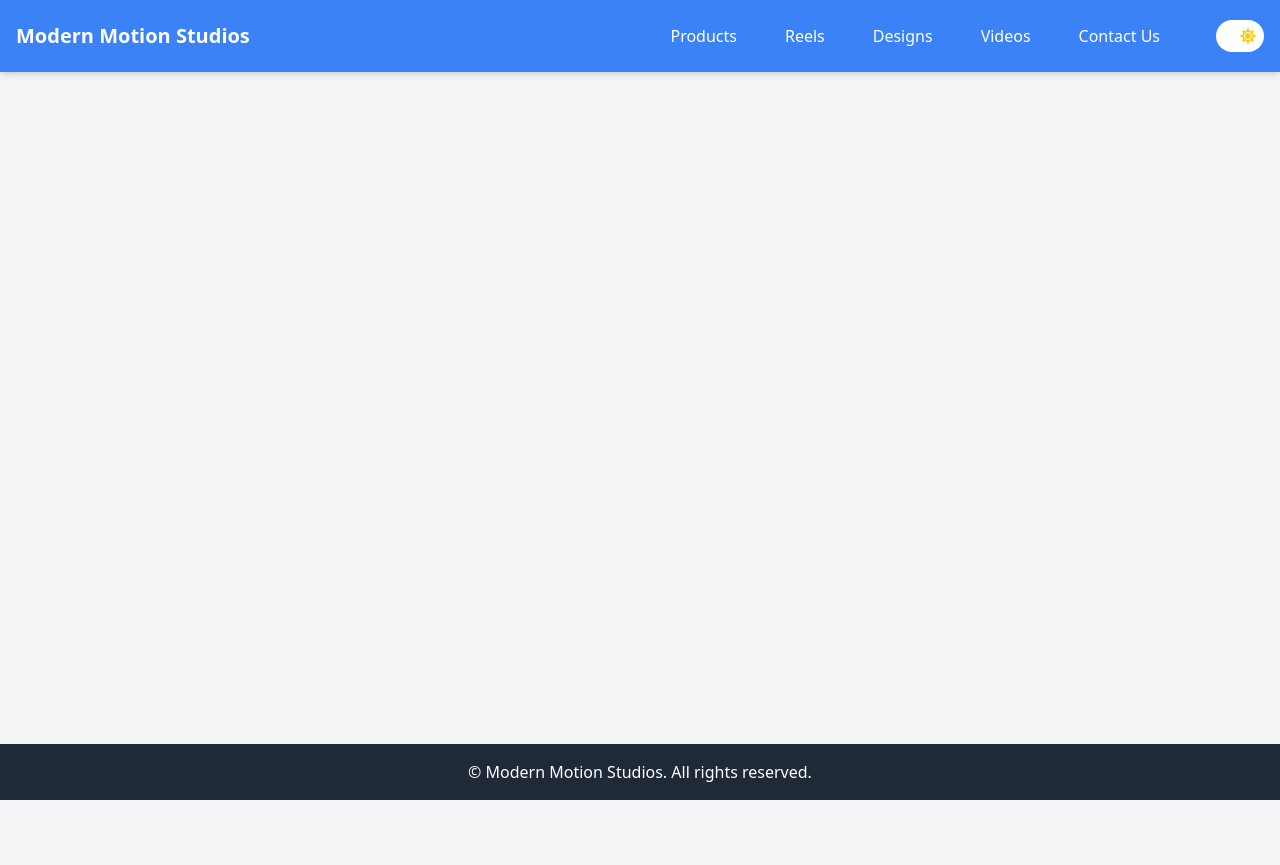
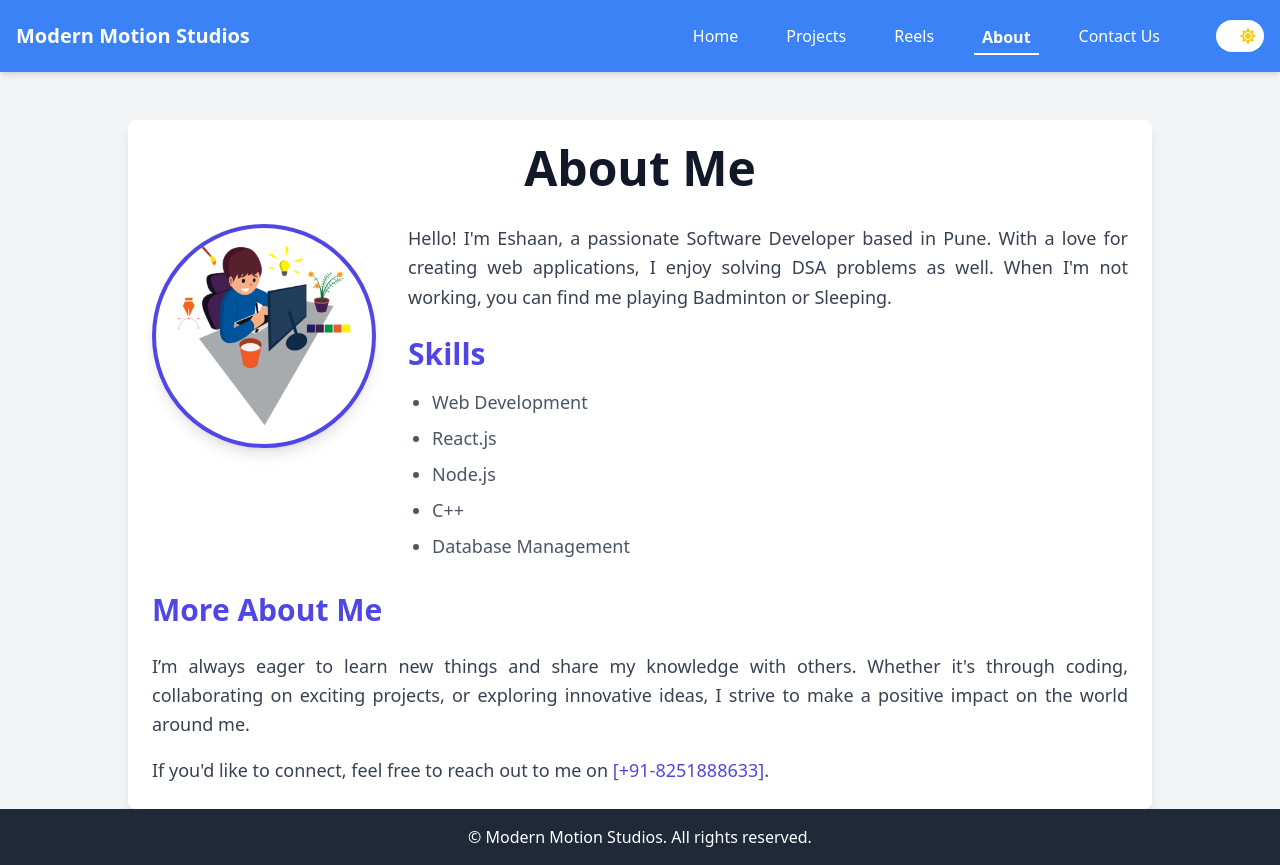
Before and after one commit to eshaanpandey/ModerMotionStudios, a React (Create React App) app in the folder client/: page /about in a window 1280 px wide. Before the commit the page ends 800 px from the top, so only its background shows below. Built offline with nearby package versions, Linux system fonts and the light colour scheme.

Commit message:
add about page

```diff
--- a/client/src/App.tsx
+++ b/client/src/App.tsx
@@ -6,6 +6,7 @@ import Loader from './components/Loader.tsx';
 const LandingPage = React.lazy(() => import('./pages/LandingPage.tsx'));
 const ProjectDetails = React.lazy(() => import('./pages/ProjectDetails.tsx'));
 const CategoryPage = React.lazy(() => import('./pages/CategoryPage.tsx'));
+const AboutPage = React.lazy(() => import('./pages/AboutPage.tsx'));
 const ContactPage = React.lazy(() => import('./pages/ContactPage.tsx'));
 
 
@@ -19,6 +20,7 @@ const App: React.FC = () => {
                       <Route path="/project/:id" element={<ProjectDetails />} key="project-details" />
                       <Route path="/category/:category" element={<CategoryPage />} key="category-page" />
                       <Route path="/contact" element={<ContactPage />} key="contact" />
+                      <Route path="/about" element={<AboutPage />} key="contact" />
                     </Routes>
                 </Suspense>
             </MainLayout>
--- a/client/src/components/Navbar.tsx
+++ b/client/src/components/Navbar.tsx
@@ -42,17 +42,17 @@ const Navbar: React.FC = React.memo(() => {
                 </NavLink>
 
                 <div className="hidden lg:flex items-center gap-8">
-                    <NavLink to="/category/products" className={({ isActive }) => `nav-link ${isActive ? 'active' : ''} ${darkMode ? 'text-white' : 'text-white'}`}>
-                        Products
+                    <NavLink to="/" className={({ isActive }) => `nav-link ${isActive ? 'active' : ''} ${darkMode ? 'text-white' : 'text-white'}`}>
+                        Home
+                    </NavLink>
+                    <NavLink to="/category/projects" className={({ isActive }) => `nav-link ${isActive ? 'active' : ''} ${darkMode ? 'text-white' : 'text-white'}`}>
+                        Projects
                     </NavLink>
                     <NavLink to="/category/reels" className={({ isActive }) => `nav-link ${isActive ? 'active' : ''} ${darkMode ? 'text-white' : 'text-white'}`}>
                         Reels
                     </NavLink>
-                    <NavLink to="/category/designs" className={({ isActive }) => `nav-link ${isActive ? 'active' : ''} ${darkMode ? 'text-white' : 'text-white'}`}>
-                        Designs
-                    </NavLink>
-                    <NavLink to="/category/videos" className={({ isActive }) => `nav-link ${isActive ? 'active' : ''} ${darkMode ? 'text-white' : 'text-white'}`}>
-                        Videos
+                    <NavLink to="/about" className={({ isActive }) => `nav-link ${isActive ? 'active' : ''} ${darkMode ? 'text-white' : 'text-white'}`}>
+                        About
                     </NavLink>
                     <NavLink to="/contact" className={({ isActive }) => `nav-link ${isActive ? 'active' : ''} ${darkMode ? 'text-white' : 'text-white'}`}>
                         Contact Us
@@ -78,17 +78,17 @@ const Navbar: React.FC = React.memo(() => {
                 } ${darkMode ? 'bg-gray-800 text-white' : 'bg-blue-500 text-white'}`}
             >
                 <div className="flex flex-col items-center gap-4 p-4">
-                    <NavLink to="/category/products" className="nav-link text-white" onClick={closeMenu}>
-                        Products
+                    <NavLink to="/" className="nav-link text-white" onClick={closeMenu}>
+                        Home
+                    </NavLink>
+                    <NavLink to="/category/projects" className="nav-link text-white" onClick={closeMenu}>
+                        Projects
                     </NavLink>
                     <NavLink to="/category/reels" className="nav-link text-white" onClick={closeMenu}>
                         Reels
                     </NavLink>
-                    <NavLink to="/category/designs" className="nav-link text-white" onClick={closeMenu}>
-                        Designs
-                    </NavLink>
-                    <NavLink to="/category/videos" className="nav-link text-white" onClick={closeMenu}>
-                        Videos
+                    <NavLink to="/about" className="nav-link text-white" onClick={closeMenu}>
+                        About
                     </NavLink>
                     <NavLink to="/contact" className="nav-link text-white" onClick={closeMenu}>
                         Contact Us
--- /dev/null
+++ b/client/src/pages/AboutPage.tsx
@@ -0,0 +1,69 @@
+import React from "react";
+
+const AboutPage: React.FC = () => {
+  const profileImageUrl = "/assets/images/myPhoto.png";
+
+  const description = `Hello! I'm Eshaan, a passionate Software Developer based in Pune.
+  With a love for creating web applications, I enjoy solving DSA problems as well.
+  When I'm not working, you can find me playing Badminton or Sleeping.`;
+
+  const skills = ["Web Development", "React.js", "Node.js", "C++", "Database Management"];
+
+  return (
+    <div className="container mx-auto p-6 max-w-5xl bg-white dark:bg-gray-800 rounded-lg shadow-lg mt-12">
+      {/* Heading */}
+      <h1 className="text-5xl font-bold text-gray-900 dark:text-white mb-8 text-center">
+        About Me
+      </h1>
+
+      {/* Profile Section */}
+      <div className="flex flex-col md:flex-row items-center md:items-start mb-8">
+        {/* Profile Image */}
+        <div className="mb-6 md:mb-0 md:mr-8 flex-shrink-0">
+          <img
+            src={profileImageUrl}
+            alt="Profile"
+            className="rounded-full w-56 h-56 shadow-lg object-cover border-4 border-indigo-600"
+            onError={(e) => (e.currentTarget.src = "/assets/images/myPhoto.jpg")}
+          />
+        </div>
+
+        {/* Description */}
+        <div className="text-gray-700 dark:text-gray-300 text-lg text-justify">
+          <p className="mb-6 leading-relaxed">{description}</p>
+
+          <div>
+            <h2 className="text-3xl font-semibold mb-4 text-indigo-600 dark:text-indigo-400">
+              Skills
+            </h2>
+            <ul className="list-disc ml-6 space-y-2">
+              {skills.map((skill, index) => (
+                <li key={index} className="text-gray-600 dark:text-gray-400">
+                  {skill}
+                </li>
+              ))}
+            </ul>
+          </div>
+        </div>
+      </div>
+
+      {/* Additional Section */}
+      <div className="mt-8 text-justify">
+        <h2 className="text-3xl font-semibold mb-6 text-indigo-600 dark:text-indigo-400">
+          More About Me
+        </h2>
+        <p className="text-gray-700 dark:text-gray-300 text-lg leading-relaxed mb-4">
+          I’m always eager to learn new things and share my knowledge with others.
+          Whether it's through coding, collaborating on exciting projects, or exploring
+          innovative ideas, I strive to make a positive impact on the world around me.
+        </p>
+        <p className="text-gray-700 dark:text-gray-300 text-lg leading-relaxed">
+          If you'd like to connect, feel free to reach out to me on
+          <span className="font-medium text-indigo-600 dark:text-indigo-400"> [+91-8251888633]</span>.
+        </p>
+      </div>
+    </div>
+  );
+};
+
+export default AboutPage;
```
